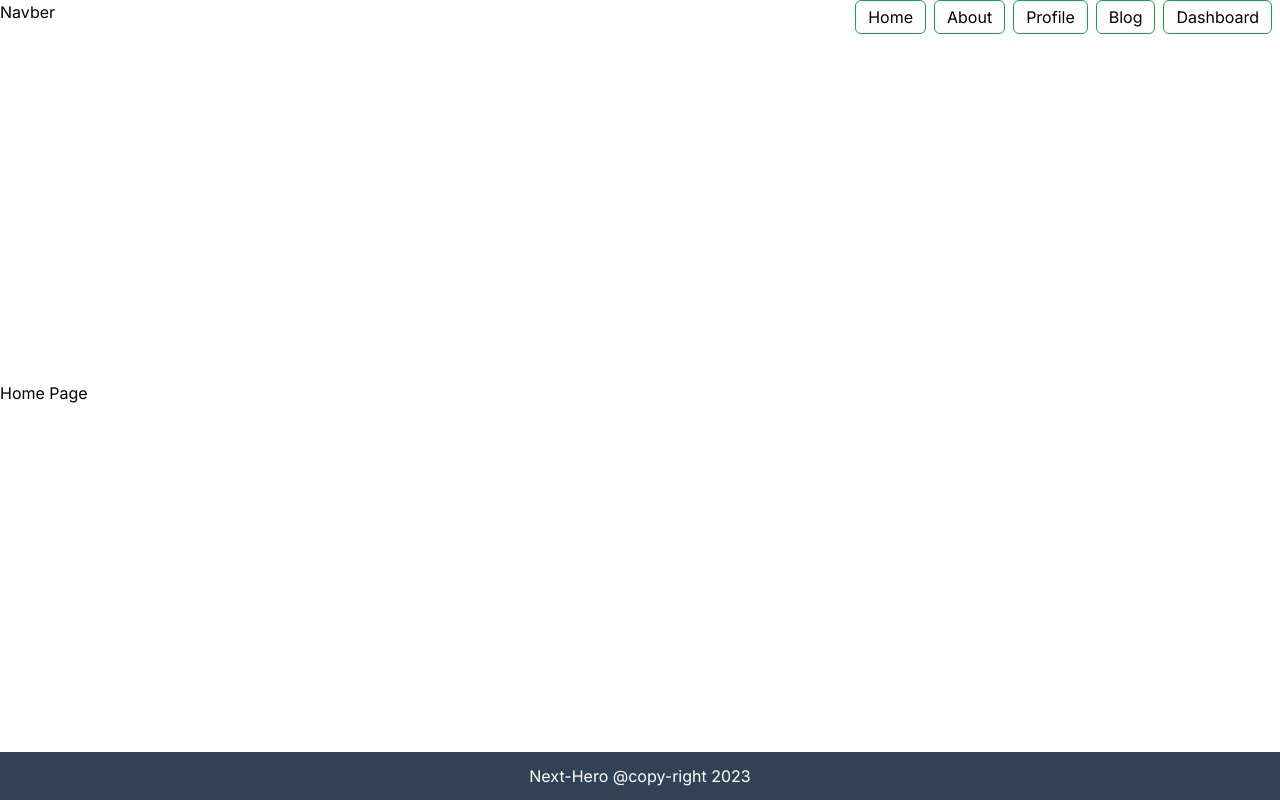
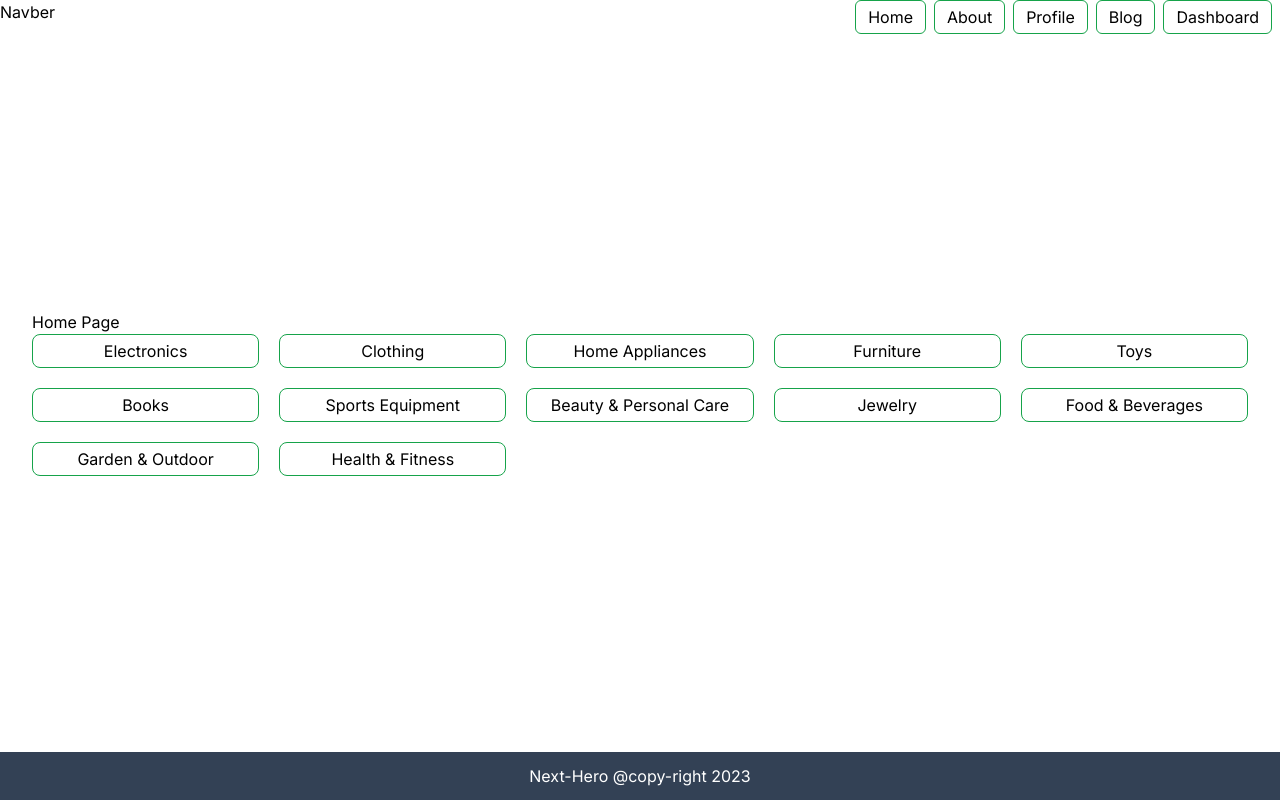
Before and after one commit to reshad21/nextjsrecap, a Next.js app: page / in a window 1280 px wide. Built offline with nearby package versions, Linux system fonts and the light colour scheme; data requests are answered from the project's data file.

Commit message:
show product category in the home page

```diff
--- a/src/app/(with-layout)/page.js
+++ b/src/app/(with-layout)/page.js
@@ -1,7 +1,11 @@
+import Categories from "@/components/Homepage/Categories";
 
 const HomePage = () => {
   return (
-    <div>Home Page</div>
+    <div className="px-8">
+      <div>Home Page</div>
+      <Categories />
+    </div>
   )
 }
 
--- /dev/null
+++ b/src/app/(with-layout)/products/page.js
@@ -0,0 +1,18 @@
+import Product from "@/components/Product";
+import getProducts from "@/utils/getProducts";
+
+const ProductsPage = async ({ searchParams }) => {
+    const { categoryId } = searchParams;
+    const products = await getProducts(categoryId);
+    return (
+        <div>
+            <div className="px-4 grid grid-cols-3 gap-3">
+                {
+                    products.map((product) => <Product key={product.id} product={product} />)
+                }
+            </div>
+        </div>
+    );
+};
+
+export default ProductsPage;
--- /dev/null
+++ b/src/components/Homepage/Categories.jsx
@@ -0,0 +1,17 @@
+import getAllCategories from '@/utils/getAllCategories';
+import Category from './Category';
+
+const Categories = async () => {
+    const data = await getAllCategories();
+    console.log(data.length);
+    return (
+        <div className='grid grid-cols-5 gap-5'>
+            {
+                data.map((category) => <Category key={category.id} category={category} />)
+
+            }
+        </div>
+    );
+};
+
+export default Categories;
--- /dev/null
+++ b/src/components/Homepage/Category.jsx
@@ -0,0 +1,12 @@
+import Link from "next/link";
+
+const Category = ({ category }) => {
+    const { name, id } = category;
+    return (
+        <div>
+            <Link href={`/products?categoryId=${id}`} className="border border-green-600 rounded-lg text-center py-1 block">{name}</Link>
+        </div>
+    );
+};
+
+export default Category;
--- /dev/null
+++ b/src/components/Product.jsx
@@ -0,0 +1,17 @@
+
+const Product = ({ product }) => {
+    const { title, price, features } = product;
+    return (
+        <div className="border border-green-500 rounded-md p-4 block">
+            <h1>{title}</h1>
+            <p>Price: {price}</p>
+            <p>Features:<ul>
+                {
+                    features.map((feature) => <li key={feature}>{feature}</li>)
+                }
+            </ul></p>
+        </div>
+    );
+};
+
+export default Product;
--- /dev/null
+++ b/src/utils/getAllCategories.js
@@ -0,0 +1,8 @@
+
+const getAllCategories = async () => {
+    const res = await fetch("http://localhost:5000/categories");
+    const data = await res.json();
+    return data;
+};
+
+export default getAllCategories;
--- /dev/null
+++ b/src/utils/getProducts.js
@@ -0,0 +1,8 @@
+
+const getProducts = async (categoryId) => {
+    const res = await fetch(`http://localhost:5000/products?categoryId=${categoryId}`);
+    const data = await res.json();
+    return data;
+};
+
+export default getProducts;
```
